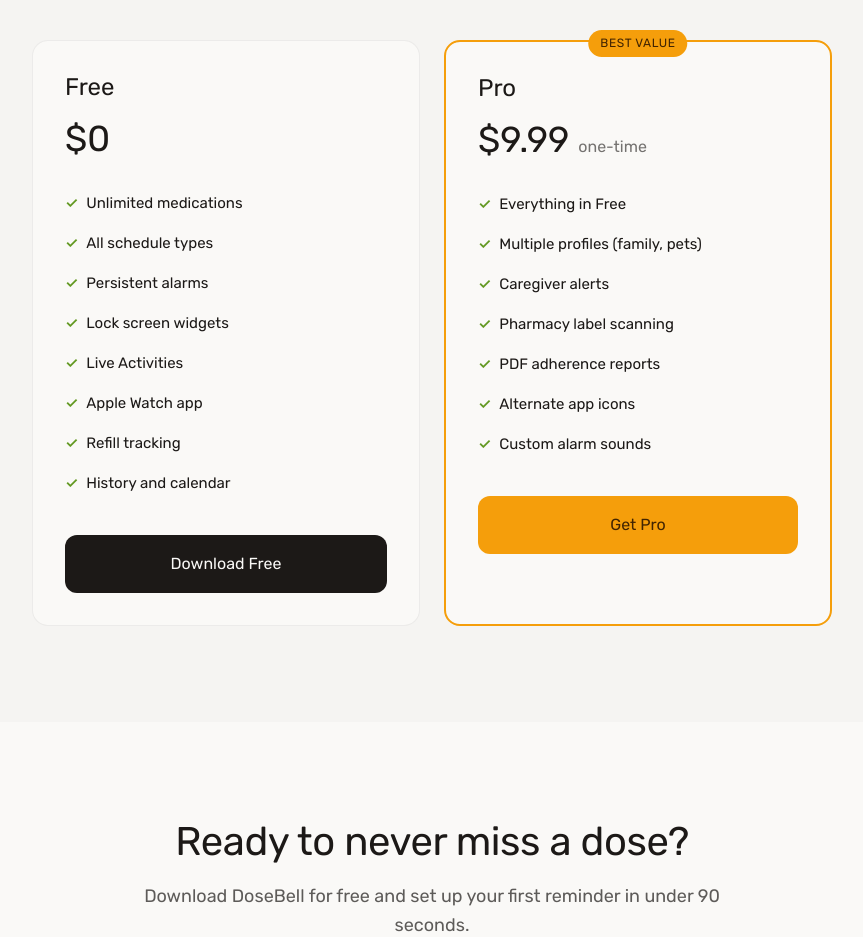
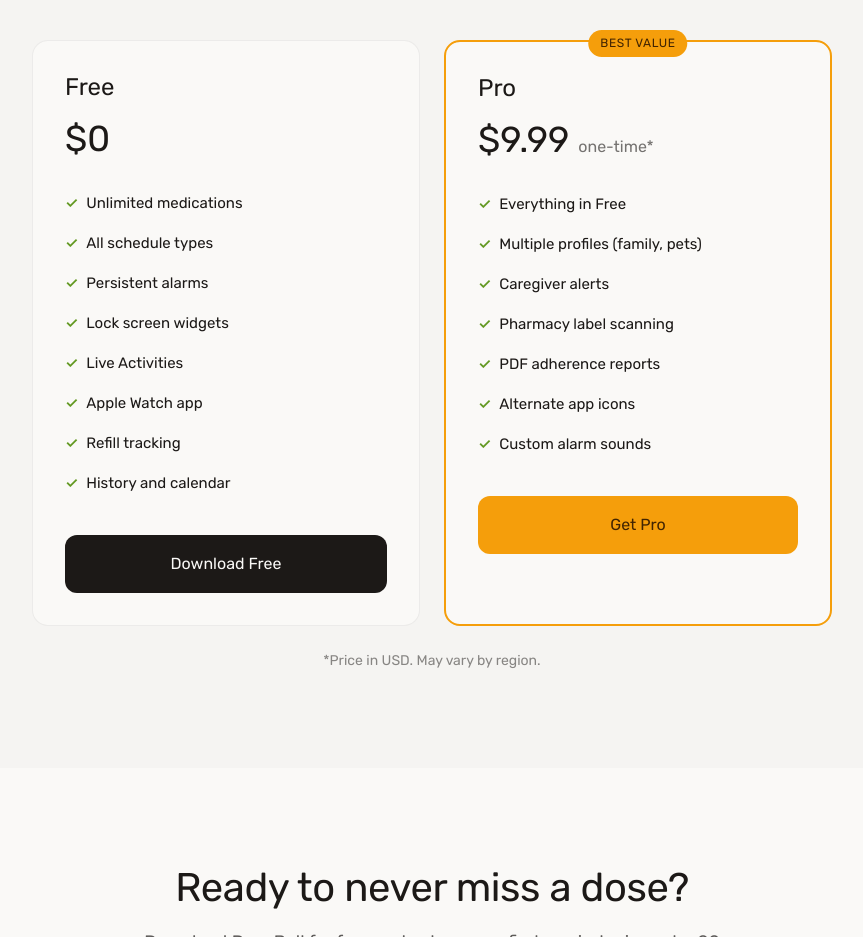
Before and after one commit to Dosebell/dosebell_marketing, a plain HTML site: page index.html in a window 1280 px wide. Shown: the part 3260-4197 px from the top of the page, without its empty margins (208-1071 px from the left). Drawn offline with Linux system fonts and the light colour scheme.

Commit message:
Add price varies by region note

```diff
--- a/index.html
+++ b/index.html
@@ -495,6 +495,14 @@
             color: var(--amber-900);
         }
 
+        .pricing-note {
+            text-align: center;
+            font-size: 14px;
+            color: var(--ink);
+            opacity: 0.5;
+            margin-top: var(--space-lg);
+        }
+
         /* CTA Section */
         .cta-section {
             padding: var(--space-4xl) 0;
@@ -769,7 +777,7 @@
                 <div class="pricing-card featured">
                     <span class="pricing-badge">Best Value</span>
                     <h3>Pro</h3>
-                    <div class="pricing-price">$9.99 <span>one-time</span></div>
+                    <div class="pricing-price">$9.99 <span>one-time*</span></div>
                     <ul class="pricing-features">
                         <li>Everything in Free</li>
                         <li>Multiple profiles (family, pets)</li>
@@ -782,6 +790,7 @@
                     <a href="https://apps.apple.com/app/idXXXXXX" class="pricing-cta">Get Pro</a>
                 </div>
             </div>
+            <p class="pricing-note">*Price in USD. May vary by region.</p>
         </div>
     </section>
 
```
